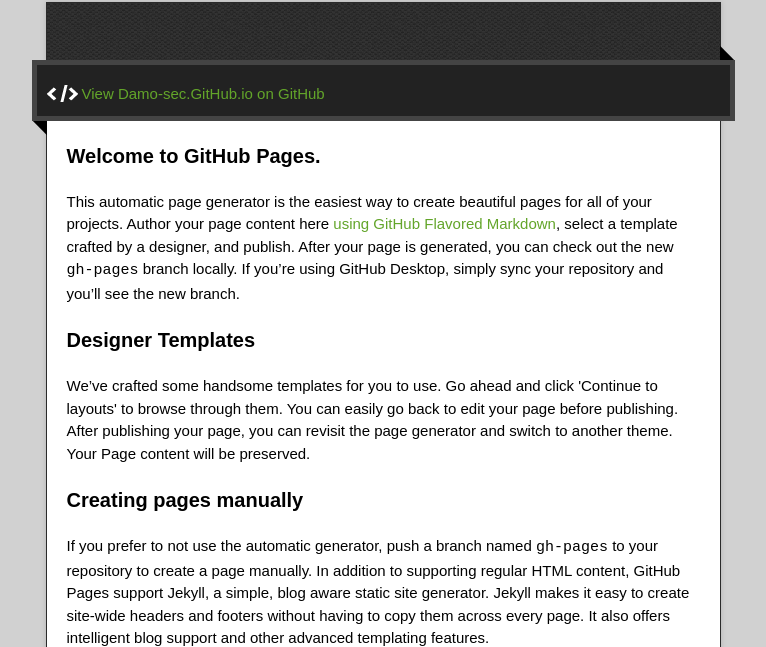
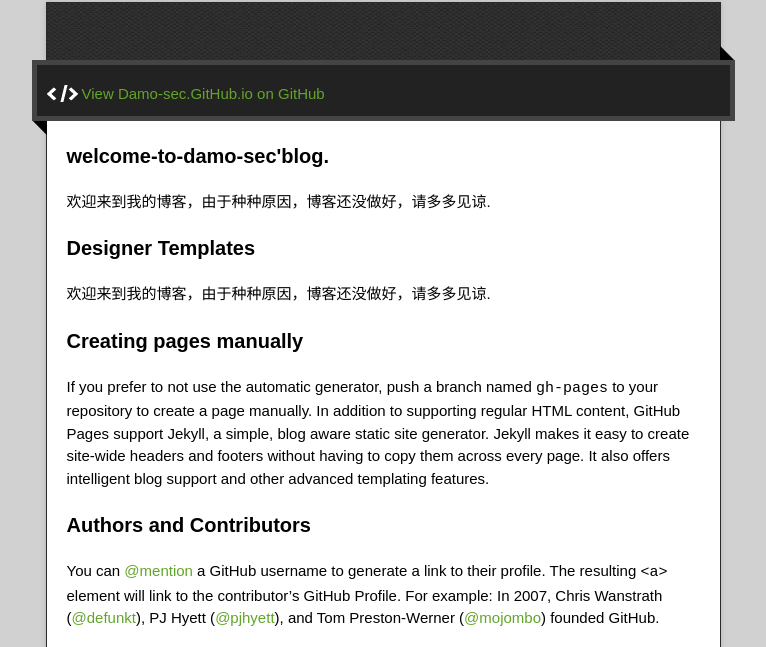
Before and after one commit to damo-sec/damo-sec.github.io, a plain HTML site: page index.html in a window 1280 px wide. Shown: the part 128-775 px from the top of the page, without its empty margins (257-1023 px from the left). Drawn offline with nearby package versions, Linux system fonts and the light colour scheme.

Commit message:
Update index.html

```diff
--- a/index.html
+++ b/index.html
@@ -35,14 +35,14 @@
         </div>
         <article class="markdown-body">
           <h3>
-<a id="welcome-to-github-pages" class="anchor" href="#welcome-to-github-pages" aria-hidden="true"><span class="octicon octicon-link"></span></a>Welcome to GitHub Pages.</h3>
+<a id="welcome-to-damo-sec'blog" class="anchor" href="#welcome-to-damo-sec'blog" aria-hidden="true"><span class="octicon octicon-link"></span></a>welcome-to-damo-sec'blog.</h3>
 
-<p>This automatic page generator is the easiest way to create beautiful pages for all of your projects. Author your page content here <a href="https://guides.github.com/features/mastering-markdown/">using GitHub Flavored Markdown</a>, select a template crafted by a designer, and publish. After your page is generated, you can check out the new <code>gh-pages</code> branch locally. If you’re using GitHub Desktop, simply sync your repository and you’ll see the new branch.</p>
+<p>欢迎来到我的博客，由于种种原因，博客还没做好，请多多见谅.</p>
 
 <h3>
 <a id="designer-templates" class="anchor" href="#designer-templates" aria-hidden="true"><span class="octicon octicon-link"></span></a>Designer Templates</h3>
 
-<p>We’ve crafted some handsome templates for you to use. Go ahead and click 'Continue to layouts' to browse through them. You can easily go back to edit your page before publishing. After publishing your page, you can revisit the page generator and switch to another theme. Your Page content will be preserved.</p>
+<p>欢迎来到我的博客，由于种种原因，博客还没做好，请多多见谅.</p>
 
 <h3>
 <a id="creating-pages-manually" class="anchor" href="#creating-pages-manually" aria-hidden="true"><span class="octicon octicon-link"></span></a>Creating pages manually</h3>
```
